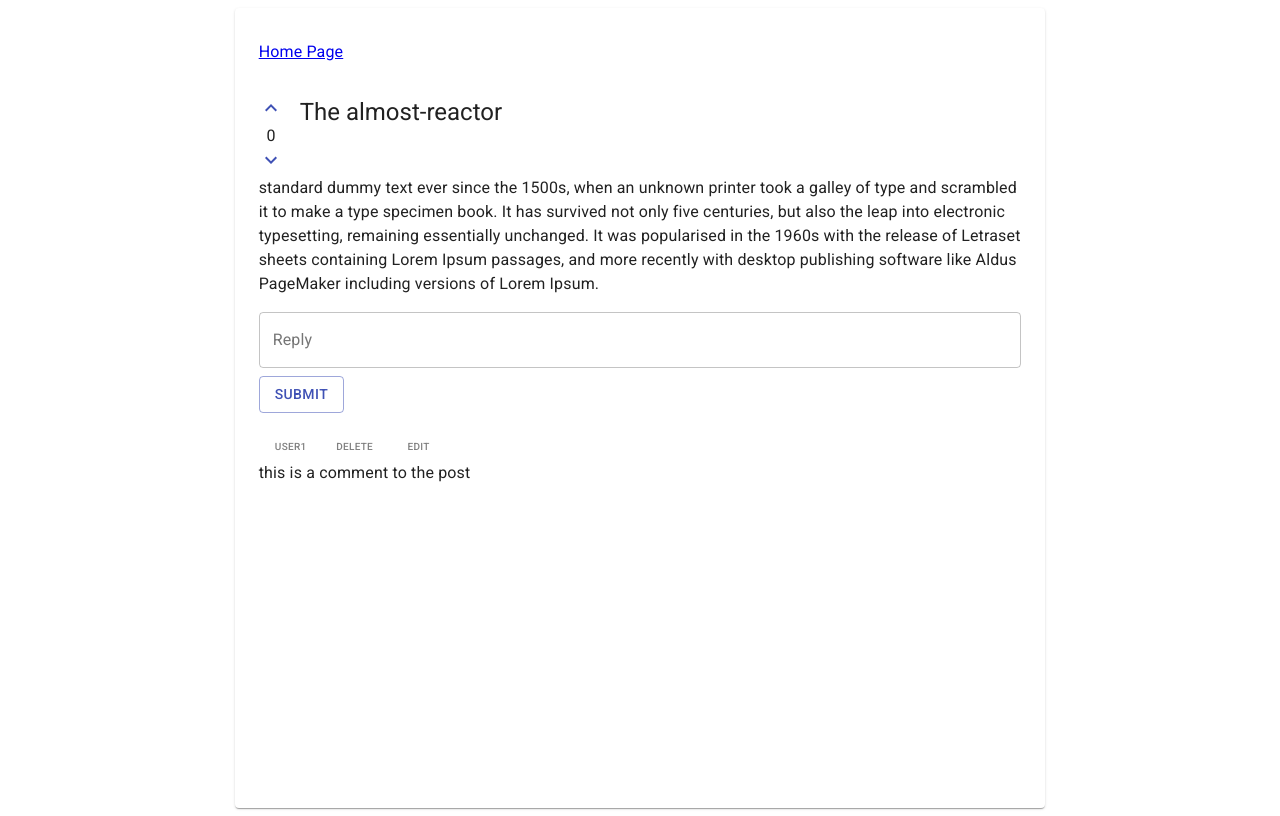
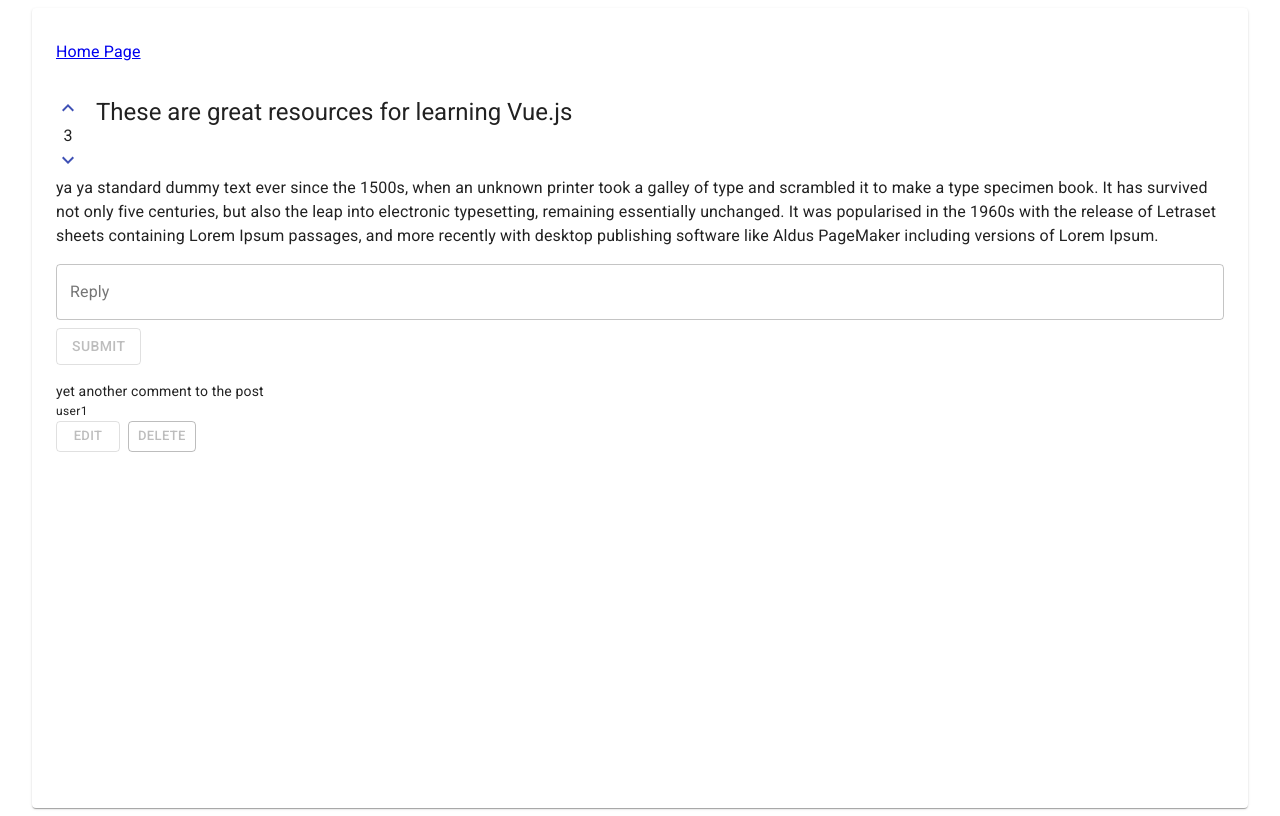
Before and after one commit to pdariusv/howdy-group-project, a React (Create React App) app: page /posts/1 in a window 1280 px wide. Built offline with nearby package versions, Linux system fonts and the light colour scheme.

Commit message:
Major changes (Edit posts' replies feature enabled)

```diff
--- a/package.json
+++ b/package.json
@@ -3,8 +3,10 @@
   "version": "0.1.0",
   "private": true,
   "dependencies": {
-    "@material-ui/core": "^4.7.0",
+    "@material-ui/core": "^4.10.0",
+    "@material-ui/icons": "^4.9.1",
     "less-watch-compiler": "^1.14.1",
+    "lodash": "^4.17.15",
     "react": "^16.12.0",
     "react-dom": "^16.12.0",
     "react-router-dom": "^5.1.2",
--- a/src/components/Dialogs/PostDetail.js
+++ b/src/components/Dialogs/PostDetail.js
@@ -1,69 +1,79 @@
+import _ from 'lodash';
 import React, { useState } from "react";
 import { Link } from "react-router-dom";
 import {
   Paper,
-  Button,
   Container,
   Grid,
-  styled,
   Typography,
-  TextField,
-  Box
 } from "@material-ui/core";
 
-import PostReplyList from "./PostReplyList.js";
+import PostReply from "./PostReply.js";
 import UpvoteDownVote from "./UpvoteDownvote.js";
+import ReplyForm from "./ReplyForm.js";
+import { Replay } from '@material-ui/icons';
 
 export default function PostDetail(props) {
 
-  const postDetail = props.post.find(
-    postDetail => props.match.params.id === `${postDetail.id}`
-  );
+  const currentUser = { username: "CurrentUser" }
 
-  const existingReplies = props.comments.filter(
-    postReplies => props.match.params.id === `${postReplies.id}`
-  );
+  const post = {
+    id: 2,
+    title: 'These are great resources for learning Vue.js',
+    name: 'Scottie Wall',
+    postText:
+      'ya ya standard dummy text ever since the 1500s, when an unknown printer took a galley of type and scrambled it to make a type specimen book. It has survived not only five centuries, but also the leap into electronic typesetting, remaining essentially unchanged. It was popularised in the 1960s with the release of Letraset sheets containing Lorem Ipsum passages, and more recently with desktop publishing software like Aldus PageMaker including versions of Lorem Ipsum.',
+    replies: [{ id: 3 }],
+    flag: 0,
+    date: 'Nov 16, 2019',
+    time: '10:05pm',
+    votes: 3
+  }
 
-  const [oldReply, setOldReply] = useState(existingReplies);
-  const [newReply, setNewReply] = useState([""]);
-  const addReply = replyVar => {
-    const newReplies = [
-      ...oldReply,
+  const replies = [
     {
-        id: null,
-        PostId: null,
-        username: null,
-        reply: replyVar,
-        notification: null
+      id: 1,
+      postId: 1,
+      username: 'user1',
+      text: 'this is a comment to the post',
+      notification: ''
+    },
+    {
+      id: 2,
+      postId: 1,
+      username: 'user2',
+      text: 'another comment to the post',
+      notification: ''
+    },
+    {
+      id: 3,
+      postId: 2,
+      username: 'user1',
+      text: 'yet another comment to the post',
+      notification: ''
     }
-    ];
-    console.log("PostDetail.js - addReply - reply", newReplies);
-    setOldReply(newReplies);
-  };
+  ]
 
-  //handles submit for new reply.
-  const handleSubmit = e => {
-    e.preventDefault();
-    if (!newReply) return;
-    addReply(newReply);
-  };
+  const [postState, setPostState] = useState(post)
+  const [repliesState, setRepliesState] = useState(replies.filter(reply => reply.postId === post.id))
 
-  //handles change to text input for new reply.
-  const handleChange = event => {
-    setNewReply(event.target.value);
-  };
-
-  //removes a reply.
-  const removeReplyFunc = arg => {
-    //const newReplies = [...oldReply];
-    //const newReplyAfterRemovals = newReplies.filter(reply => reply.id !== arg);
-    //setOldReply(newReplyAfterRemovals);
-    //console.log("this is the remove reply button", newReplyAfterRemovals);
-  };
-
-  let votes = 0;
+  let votes = postState.votes;
   const [votesState, setVotesState] = useState(votes)
 
+
+  const addReply = (text) => {
+
+    const newReply = {
+      id: Math.floor(Math.random() * 1000),
+      postId: post.id,
+      username: currentUser.username,
+      text: text,
+      notification: ''
+    }
+
+    setRepliesState(repliesState.concat(newReply))
+
+  }
 
   const upvote = () => {
     //props.voteHandler(props.post)
@@ -77,12 +87,25 @@ export default function PostDetail(props) {
     setVotesState(votesState - 1)
   }
 
+  const editReply = (reply) => {
+
+    const localReplies = _.clone(repliesState)
+
+    for (let i = 0; i < localReplies.length; i++) {
+      if (reply.id === localReplies[i].id) {
+        reply.text = reply.text
+      }
+    }
+
+    setRepliesState(localReplies)
+  }
+
   return (
     <Container>
-
-      <Grid spacing={3} xs={8} style={{ margin: '0 auto' }}>
+      <Grid style={{ margin: '0 auto' }}>
         <Paper>
-          <Container container style={{ height: '100vh' }}>
+          <Grid container style={{ height: '100vh', overflow: 'scroll' }}>
+            <Container>
               <Container style={{ padding: '2em 0' }}>
                 <Typography>
                   <Link to="/">Home Page</Link>
@@ -94,44 +117,39 @@ export default function PostDetail(props) {
                   downvoteHandler={downvote}
                   votesState={votesState}
                 ></UpvoteDownVote>
-              <Grid xs={10} style={{ display: 'inline-block', paddingLeft: '1em' }}>
+                <Grid item style={{ display: 'inline-block', paddingLeft: '1em' }}>
                   <Typography variant="h5" >
-                  {postDetail.title}
+                    {postState.title}
                   </Typography>
                 </Grid>
               </Grid>
               <Typography>
-              {postDetail.postText}
+                {postState.postText}
               </Typography>
-            <form>
-              <TextField
-                id="outlined-basic"
-                // className={classes.textField}
-                // label="Comment"
-                name="reply"
-                variant="outlined"
-                label="Reply"
-                onChange={handleChange}
-                placeholder="Type reply here..."
-                fullWidth
-                margin={'normal'}
+
+              <ReplyForm addReplyHandler={addReply}></ReplyForm>
+              {
+                repliesState.map(reply => (
+                  <Container key={reply.id} style={{ padding: '1em 0' }}>
+                    <PostReply
+                      reply={reply}
+                      currentUser={currentUser}
+                      editHandler={editReply}
+                      saveHandler={(r) => {
+                        for (const property in r) {
+                          if (reply.hasOwnProperty === property) {
+                            reply[property] = r[property]
+                          }
+                        }
+                        setRepliesState(_.clone(repliesState))
+                      }}
                     />
-              <Button
-                variant="outlined"
-                size="medium"
-                color="primary"
-                // className={classes.button}
-                onClick={handleSubmit} //when does this needd to be refactored as a function call?
-              >
-                Submit
-              </Button>
-              <PostReplyList
-                // handleSubmit = {handleSubmit}
-                oldReply={oldReply}
-                removeReplyFunc={removeReplyFunc}
-              />
-            </form>
                   </Container>
+                ))
+              }
+
+            </Container>
+          </Grid>
         </Paper>
 
       </Grid>
--- a/src/components/Dialogs/PostReply.js
+++ b/src/components/Dialogs/PostReply.js
@@ -1,71 +1,128 @@
-import React from "react";
-// import { makeStyles } from "@material-ui/core/styles";
-// import Paper from "@material-ui/core/Paper";
-// import Button from "@material-ui/core/Button";
+import React, { useState } from "react";
 import {
   Grid,
+  Container,
   Typography,
   ListItemText,
-  styled,
-  Button
+  Button,
+  Box,
+  TextField,
 } from "@material-ui/core";
-import { flexbox } from "@material-ui/system";
-
-const MyGrid = styled(Grid)({
-  // container: true,
-  display: flexbox,
-  paddingTop: 15
-});
-
-//??When I use this component why are all theme styles are overwritten?
-const MyButton = styled(Button)({
-  color: 'grey',
-  fontSize: 10,
-
-});
+import { flexbox } from '@material-ui/system';
+import { makeStyles } from '@material-ui/core';
 
 
-//this is the component for the reply.
-export default function PostReplies(props) {
-  console.log("PostReply.js - props", props);
-  console.log("PostReply.js - props.removeReplyFunc", props.removeReplyFunc);
-  // console.log("PostReply.js - psotReply", postReply);
+const useStyles = makeStyles((theme) => ({
+  root: {
+    flexGrow: 1,
+  },
+  paper: {
+    height: 140,
+    width: 100,
+  },
+  control: {
+    maringRight: '10px',
+  },
+}));
+
+function ReplyText(props) {
+
+  if (props.editEnabled === false) {
+    return (<Typography
+      component="div"
+      variant="body2"
+      color="textPrimary"
+    >
+      {props.text}
+    </Typography>)
+  } else {
+    return (<TextField
+      name="reply"
+      variant="outlined"
+      label="Reply"
+      onChange={props.updateText}
+      placeholder="Type reply here..."
+      fullWidth
+      value={props.text}
+      margin={'normal'}
+    />)
+  }
+}
+
+export default function PostReply(props) {
+
+
+  const [state, setState] = useState({ edit: false, text: props.reply.text })
+
+  const classes = useStyles();
+
   return (
-    <div
-    // className={classes.root}
-    >
-      <MyGrid container spacing={3}>
-        <Grid item xs={12}>
-          <ListItemText>
-            <MyButton >{props.PostReply.username}</MyButton>
-            <MyButton
+    <Grid>
+      <ReplyText text={state.text} editEnabled={state.edit} updateText={(e) => { setState({ ...state, text: e.target.value }) }} />
+      <Typography variant={'caption'}>{props.reply.username}</Typography>
+      <Grid container spacing={1}>
+        <Grid item >
 
-              onClick={() =>
-                props.removeReplyFunc(props.PostReply.id)
-              }
-            >
-              Delete
-            </MyButton>
-            <MyButton
+          {state.edit === false &&
+            <Button
 
+              id={'edit-button-' + props.reply.id}
+              data-reply-id={props.reply.id}
+              className={classes.control}
+              color={'primary'}
+              size={'small'}
+              variant={'outlined'}
+              disabled={props.currentUser.username !== props.reply.username}
               onClick={() => {
-                console.info("I'm an edit button.");
+                setState({ ...state, edit: true })
               }}
+              style={{ marging: '0 10px 0 0' }}
+              value={props.reply.id}
             >
               Edit
-            </MyButton>
+          </Button>
 
-            <Typography
-              component="div"
-              variant="body1"
-              color="textPrimary"
-              // className={classes.typoBody}
+          }
+
+          {state.edit === true &&
+            <Button
+
+              id={'edit-button-' + props.reply.id}
+              data-reply-id={props.reply.id}
+              className={classes.control}
+              color={'primary'}
+              size={'small'}
+              variant={'outlined'}
+              disabled={props.currentUser.username !== props.reply.username}
+              onClick={() => {
+                setState({ ...state, edit: false });
+                props.saveHandler(state);
+              }
+              }
+              style={{ marging: '0 10px 0 0' }}
+              value={props.reply.id}
             >
-              {props.PostReply.reply}
-            </Typography>
-          </ListItemText>
+              save
+          </Button>
+
+          }
+
         </Grid>
-      </MyGrid>
-    </div>
-  );
+        <Grid item >
+          <Button
+            data-reply-id={props.reply.id}
+            color={'secondary'}
+            size={'small'}
+            variant={'outlined'}
+            disabled={props.currentUser.username !== props.reply.username}
+            onClick={() =>
+              props.removeReplyFunc(props.PostReply.id)
+            }
+          >
+            Delete
+          </Button>
+        </Grid>
+      </Grid>
+    </Grid >
+  )
 }
--- a/src/components/Dialogs/PostReplyList.js
+++ b/src/components/Dialogs/PostReplyList.js
@@ -11,19 +11,14 @@ export default function PostReplyList(props) {
 
   return (
     <div>
-      {props.oldReply.map((reply, index) => (
-        <Grid key={index} container spacing={3}>
-          <Grid key={index} item xs={12}>
+      {props.comments.map((comment, index) => (
+        <Grid key={comment.id} container spacing={3}>
+          <Grid item xs={12}>
             <Typography
-              key={index}
-              component="div"
-              variant="body1"
               color="textPrimary"
-              // className={classes.typoBody}
             >
               <PostReply
-                key={index}
-                PostReply={reply}
+                PostReply={comment}
                 removeReplyFunc={props.removeReplyFunc}
               />
             </Typography>
--- /dev/null
+++ b/src/components/Dialogs/ReplyForm.js
@@ -0,0 +1,46 @@
+import React, { useState } from "react"
+import {
+    Button,
+    TextField
+} from "@material-ui/core";
+
+export default function ReplyForm(props) {
+
+    const [state, setState] = useState({ value: '' })
+
+    const handleChange = (event) => {
+        setState({ value: event.target.value });
+    }
+
+    const handleSubmit = (event) => {
+        event.preventDefault()
+        props.addReplyHandler(state.value)
+        setState({ value: '' })
+    }
+
+    return (
+        <form>
+            <TextField
+                id="outlined-basic"
+                name="reply"
+                variant="outlined"
+                label="Reply"
+                onChange={handleChange}
+                placeholder="Type reply here..."
+                fullWidth
+                value={state.value}
+                margin={'normal'}
+            />
+            <Button
+                variant="outlined"
+                size="medium"
+                color="primary"
+                disabled={state.value.length < 10 ? true : false}
+                // className={classes.button}
+                onClick={handleSubmit} //when does this needd to be refactored as a function call?
+            >
+                Submit
+              </Button>
+        </form>
+    )
+}
--- a/src/components/Dialogs/UpvoteDownvote.js
+++ b/src/components/Dialogs/UpvoteDownvote.js
@@ -1,4 +1,4 @@
-import React, { useState } from 'react'
+import React from 'react'
 import { Grid, Typography } from '@material-ui/core'
 import { KeyboardArrowUp, KeyboardArrowDown } from '@material-ui/icons'
 
@@ -9,8 +9,6 @@ export default function UpvoteDownvote(props) {
       style={{
         display: 'inline-block', maxWidth: '25px'
       }}
-      disableGutters={true}
-      xs={1}
     >
       <span style={{ cursor: 'pointer' }}>
         <KeyboardArrowUp
```
Also changed, not shown: 2 other files (tests, documents, lock files or other folders). Lines whose indentation alone changed are shown as unchanged.
